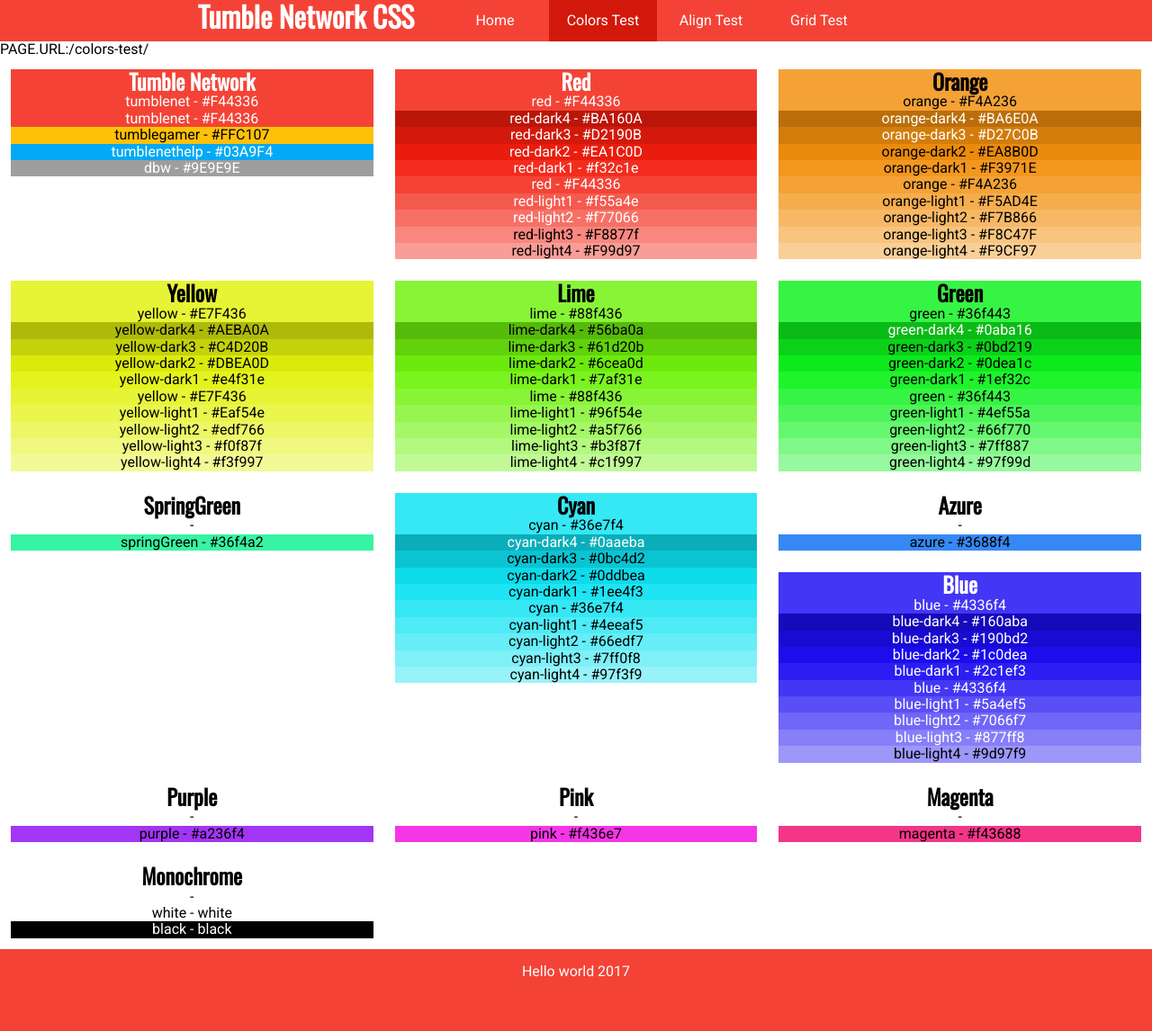
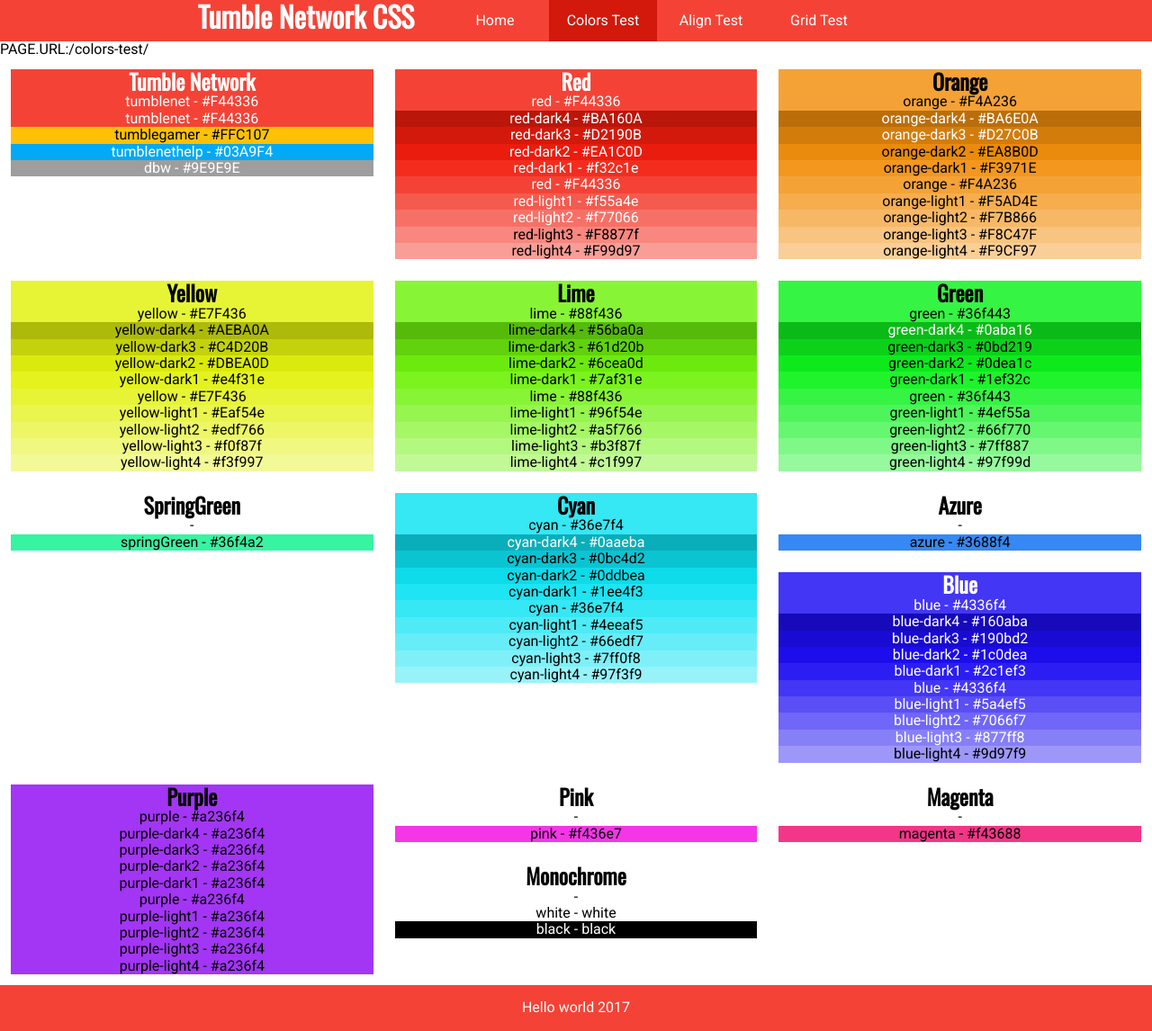
Before and after one commit to tumblenet/tumblenet-css, a Jekyll site: the page built from colors-test.html, in a window 1280 px wide. Shown: the whole page at 90% size. Built offline with Jekyll 4.4.1, drawn with Linux system fonts in a browser that asks for light colours; before the commit the page ends 1105 px from its top, so only the background shows below that.

Commit message:
purple shade names

```diff
--- a/_data/css.yml
+++ b/_data/css.yml
@@ -200,7 +200,23 @@
  - name: "Purple"
    main: 4
    colors:
+   - name: "purple-dark4"
+     value: "#a236f4"
+   - name: "purple-dark3"
+     value: "#a236f4"
+   - name: "purple-dark2"
+     value: "#a236f4"
+   - name: "purple-dark1"
+     value: "#a236f4"
    - name: "purple"
+     value: "#a236f4"
+   - name: "purple-light1"
+     value: "#a236f4"
+   - name: "purple-light2"
+     value: "#a236f4"
+   - name: "purple-light3"
+     value: "#a236f4"
+   - name: "purple-light4"
      value: "#a236f4"
  - name: "Pink"
    main: 4
```
